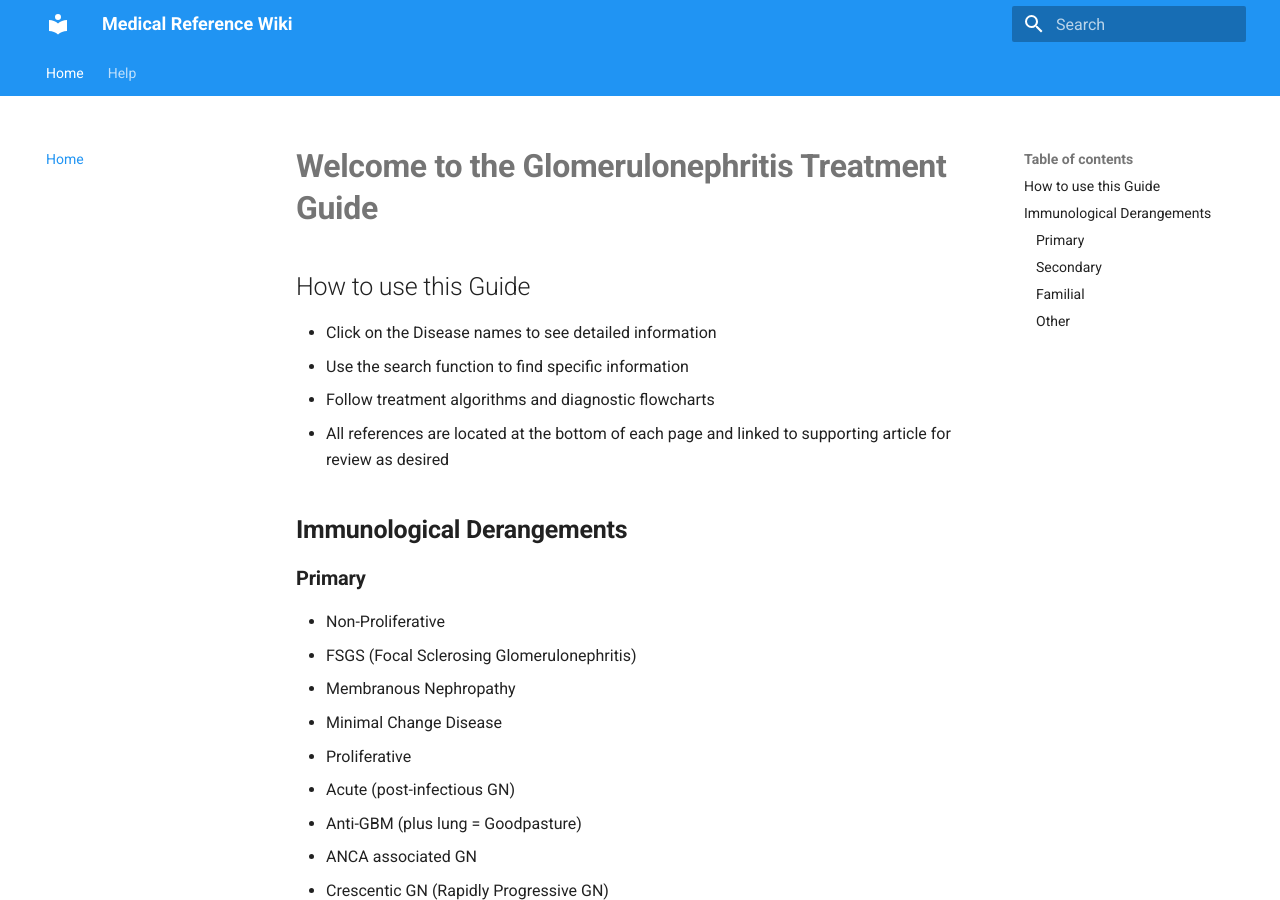
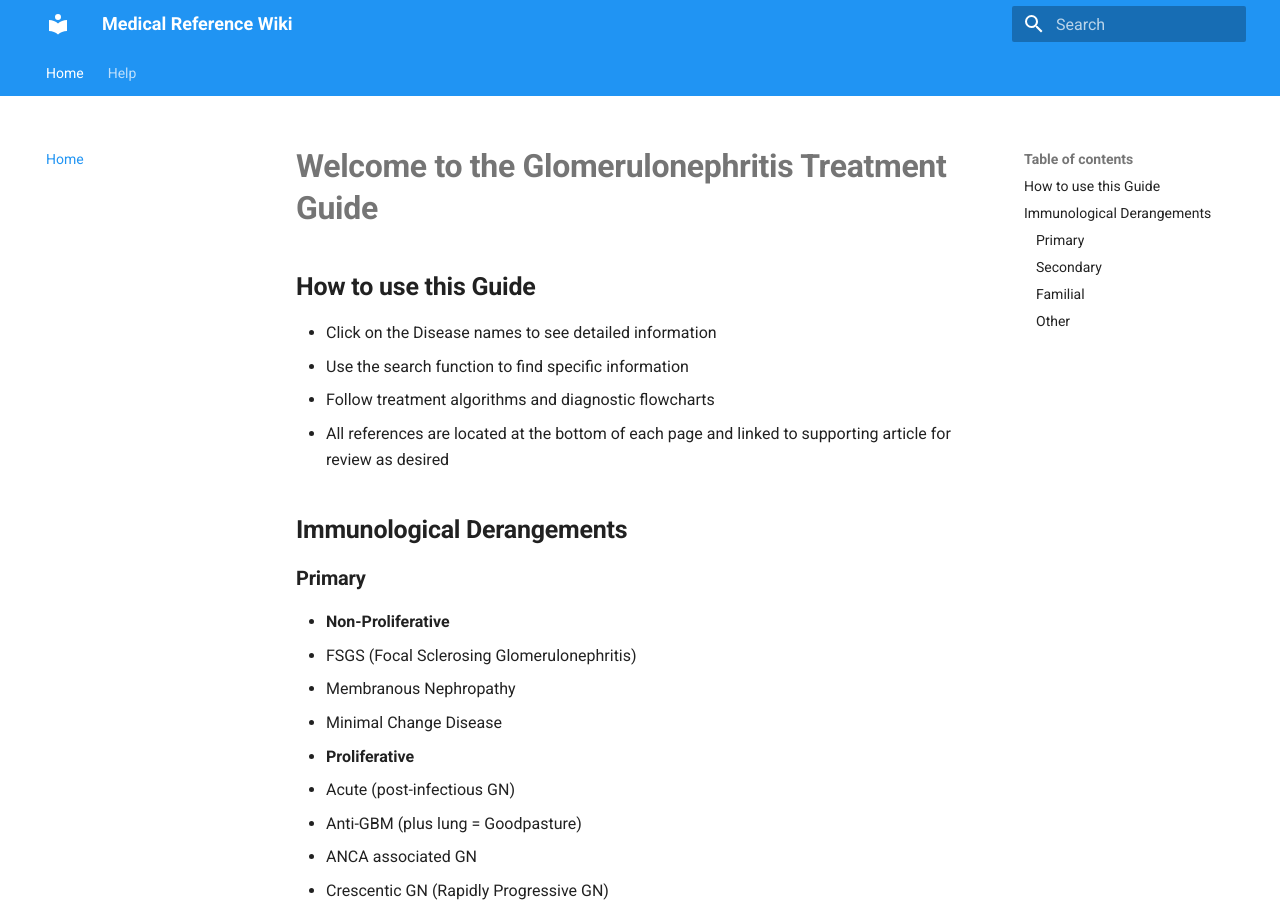
Before and after one commit to TTUNEPH2025/GN, an MkDocs documentation site: the page built from docs/index.md, in a window 1280 px wide and 900 px high. Built offline with MkDocs 1.6.1 and Material for MkDocs 9.7.7, drawn with Linux system fonts in a browser that asks for light colours.

```diff
--- a/docs/index.md
+++ b/docs/index.md
@@ -1,16 +1,16 @@
 # **Welcome to the Glomerulonephritis Treatment Guide**
-## How to use this Guide
+## **How to use this Guide**
 * Click on the Disease names to see detailed information
 * Use the search function to find specific information
 * Follow treatment algorithms and diagnostic flowcharts
 * All references are located at the bottom of each page and linked to supporting article for review as desired
 ## **Immunological Derangements**
 ### **Primary**
-* Non-Proliferative
+* **Non-Proliferative**
    1. FSGS (Focal Sclerosing Glomerulonephritis)
    2. Membranous Nephropathy
    3. Minimal Change Disease
-* Proliferative
+* **Proliferative**
    1. Acute (post-infectious GN)
    2. Anti-GBM (plus lung = Goodpasture)
    3. ANCA associated GN
```
